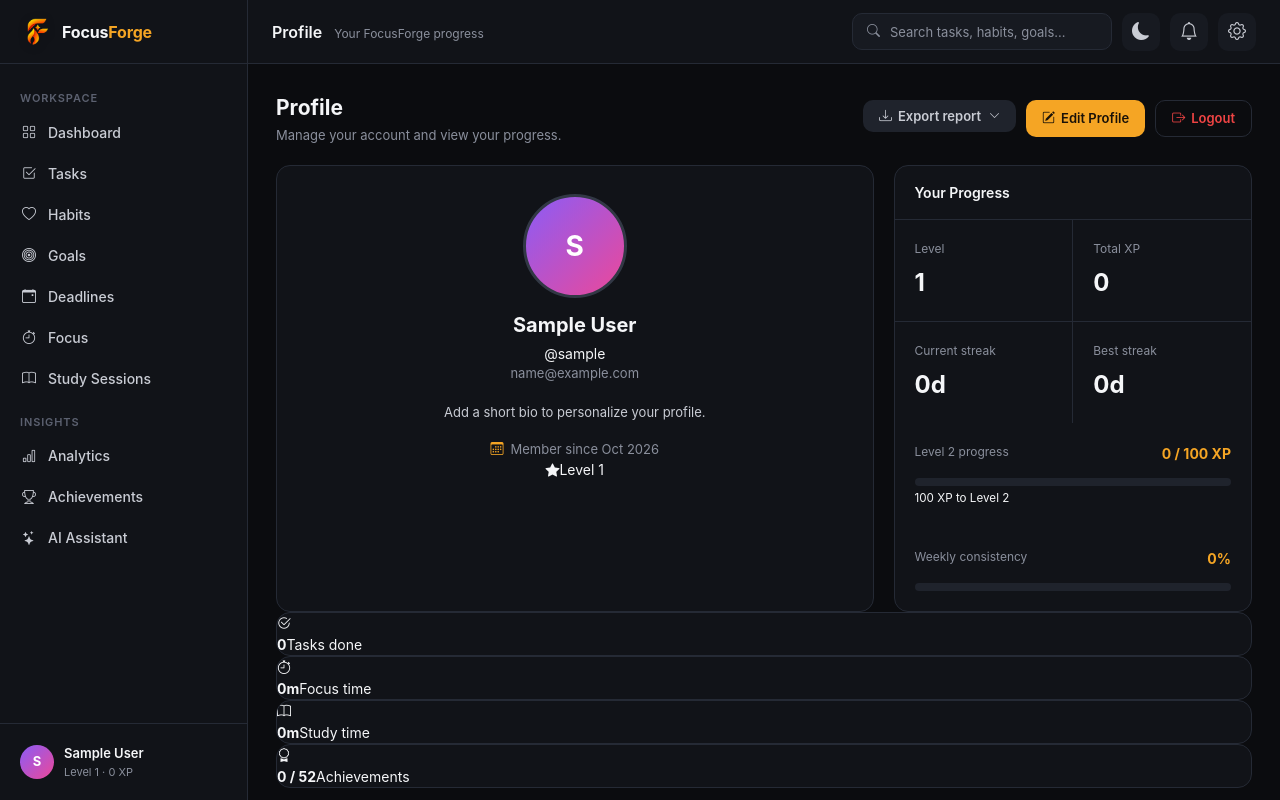
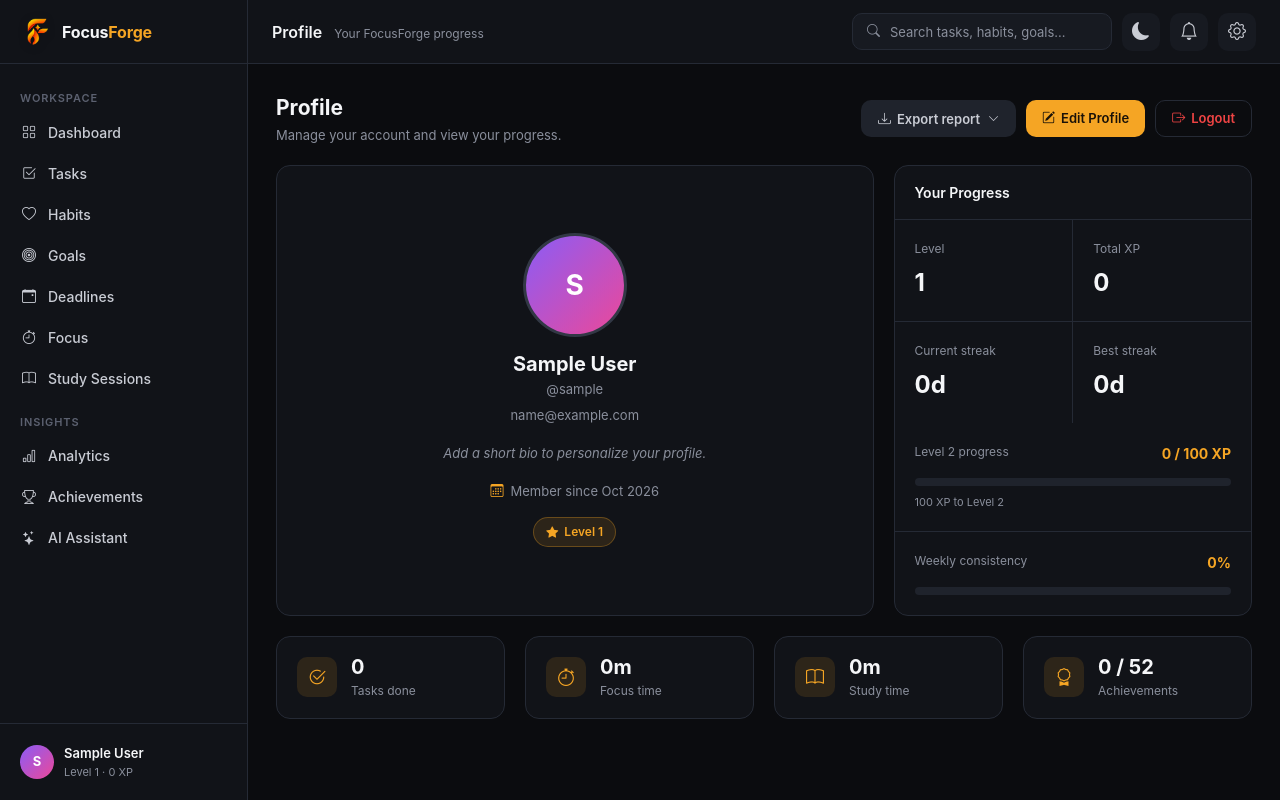
Before and after one commit to Krishna5421/focusforge, a Django app: page /accounts/profile/ in a window 1280 px wide. Run offline with Django 5.2, Linux system fonts and the light colour scheme; the visitor is signed in with stand-in values (Sample User, id 1); data comes from the database, SQL or seed files in the repository; data that the repository does not hold is empty; parts of the project's set-up code (start-up, migrations or seed data) failed here and were passed over.

Commit message:
style(ui): style profile badges and stats, edit profile sections, habits page and export button height

```diff
--- a/static/css/main.css
+++ b/static/css/main.css
@@ -1681,6 +1681,9 @@ html[data-theme="dark"] .xp-popup { text-shadow: 0 0 20px rgba(245, 165, 36, .5)
 .export-card h4 { font-size: 14px; font-weight: 600; margin-bottom: 4px; }
 .export-card p { font-size: 12px; color: var(--text-2); line-height: 1.5; }
 .export-dropdown { position: relative; }
+/* The dropdown wrapper stretches with the other header buttons; let its button fill that height. */
+.profile-actions .export-dropdown { display: flex; }
+.profile-actions .export-dropdown > .btn { border: 1px solid transparent; }
 .export-chevron { font-size: 11px; margin-left: 2px; transition: transform .18s var(--ease); }
 .export-dropdown:has(.export-menu:not([hidden])) .export-chevron { transform: rotate(180deg); }
 .export-menu { background: var(--bg-1); border: 1px solid var(--border); border-radius: var(--radius); box-shadow: var(--shadow-lg); min-width: 218px; overflow: hidden; padding: 6px; position: absolute; right: 0; top: calc(100% + 8px); z-index: 120; }
@@ -1943,3 +1946,71 @@ input[type="date"]::-webkit-calendar-picker-indicator, input[type="time"]::-webk
 .dashboard-empty-row .dashboard-empty-link i { color: inherit; font-size: 12px; transition: transform .15s var(--ease); }
 .dashboard-empty-row .dashboard-empty-link:hover { text-decoration: underline; text-underline-offset: 3px; }
 .dashboard-empty-row .dashboard-empty-link:hover i { transform: translateX(2px); }
+
+/* Profile: username, empty bio link, XP bar, quick stats */
+.profile-username { color: var(--text-2); font-size: 13px; margin: -2px 0 6px; }
+.profile-bio-empty { color: var(--text-2); display: block; font-style: italic; text-decoration: none; }
+.profile-bio-empty:hover { color: var(--accent); text-decoration: underline; text-underline-offset: 3px; }
+.profile-xp { border-bottom: 1px solid var(--border); }
+.profile-xp small { color: var(--text-2); display: block; font-size: 11px; margin-top: 8px; }
+.profile-quick-stats { display: grid; gap: 20px; grid-template-columns: repeat(4, minmax(0, 1fr)); margin-top: 20px; }
+.profile-quick-stat { align-items: center; display: flex; gap: 14px; padding: 18px 20px; }
+.profile-quick-stat i { align-items: center; background: var(--accent-soft); border-radius: 10px; color: var(--accent); display: flex; flex-shrink: 0; font-size: 18px; height: 40px; justify-content: center; width: 40px; }
+.profile-quick-stat strong { color: var(--text-0); display: block; font-size: 20px; line-height: 1.2; }
+.profile-quick-stat span { color: var(--text-2); font-size: 12px; }
+@media (max-width: 900px) { .profile-quick-stats { grid-template-columns: repeat(2, minmax(0, 1fr)); gap: 12px; } }
+@media (max-width: 380px) { .profile-quick-stats { grid-template-columns: 1fr; } }
+
+/* Profile card: content centred vertically, with status badges */
+.profile-summary { display: flex; flex-direction: column; }
+.profile-summary-body { flex: 1; justify-content: center; }
+.profile-badges { display: flex; flex-wrap: wrap; gap: 8px; justify-content: center; margin-top: 16px; }
+.profile-badge { align-items: center; border: 1px solid transparent; border-radius: 999px; display: inline-flex; font-size: 12px; font-weight: 600; gap: 6px; padding: 5px 12px; }
+.profile-badge i { font-size: 12px; }
+.profile-badge.is-verified { background: var(--success-soft); border-color: color-mix(in srgb, var(--success) 30%, transparent); color: var(--success); }
+.profile-badge.is-level { background: var(--accent-soft); border-color: color-mix(in srgb, var(--accent) 30%, transparent); color: var(--accent); }
+.profile-badge.is-streak { background: var(--danger-soft); border-color: color-mix(in srgb, var(--danger) 30%, transparent); color: var(--danger); }
+
+/* Edit profile: pending email notice, remove photo, password card */
+.settings-notice { align-items: center; background: var(--accent-soft); border: 1px solid color-mix(in srgb, var(--accent) 30%, transparent); border-radius: 12px; display: flex; gap: 12px; margin-bottom: 20px; padding: 12px 14px; }
+.settings-notice > i { color: var(--accent); font-size: 20px; }
+.settings-notice > div { display: flex; flex: 1; flex-direction: column; gap: 2px; min-width: 0; }
+.settings-notice strong { color: var(--text-0); font-size: 13px; }
+.settings-notice span { color: var(--text-1); font-size: 12px; overflow-wrap: anywhere; }
+.remove-photo-button { margin-left: 8px; }
+.bio-counter { text-align: right; }
+.settings-password-card { margin-top: 20px; }
+@media (max-width: 640px) {
+  .settings-notice { align-items: flex-start; flex-wrap: wrap; }
+  .remove-photo-button { margin: 8px 0 0; }
+}
+
+/* Habits: progress, filters, groups, schedule meta, monthly summary */
+.habits-card-head { gap: 14px; }
+.habit-progress { align-items: flex-end; color: var(--text-2); display: flex; flex-direction: column; font-size: 12px; gap: 6px; min-width: 120px; }
+.habit-progress-track { background: var(--bg-3); border-radius: 999px; height: 6px; overflow: hidden; width: 120px; }
+.habit-progress-track > div { background: linear-gradient(90deg, var(--accent), var(--accent-2)); border-radius: inherit; height: 100%; transition: width .3s var(--ease); }
+.habit-progress.is-complete { color: var(--success); font-weight: 600; }
+.habit-progress.is-complete .habit-progress-track > div { background: var(--success); }
+.habit-filters { border-bottom: 1px solid var(--border); display: flex; gap: 6px; overflow-x: auto; padding: 10px 20px; scrollbar-width: thin; }
+.habit-filters .filter-chip { border-radius: 999px; flex: 0 0 auto; font-size: 12px; padding: 5px 12px; }
+.habit-group-label { background: var(--bg-2); color: var(--text-2); font-size: 10px; font-weight: 700; letter-spacing: .1em; padding: 7px 20px; text-transform: uppercase; }
+.habit-item.is-not-today .habit-name, .habit-item.is-not-today .habit-icon { opacity: .6; }
+.habit-meta { align-items: center; color: var(--text-2); display: flex; flex-wrap: wrap; font-size: 11px; gap: 4px 12px; margin-top: 4px; }
+.habit-meta i { margin-right: 4px; }
+.habit-next { color: var(--accent); }
+.habit-next.is-done { color: var(--success); }
+.habit-week-day.off { opacity: .35; }
+.habit-month-summary { border-bottom: 1px solid var(--border); display: grid; grid-template-columns: repeat(3, minmax(0, 1fr)); }
+.habit-month-summary > div { display: flex; flex-direction: column; gap: 2px; padding: 12px 16px; }
+.habit-month-summary > div + div { border-left: 1px solid var(--border); }
+.habit-month-summary strong { color: var(--text-0); font-size: 18px; }
+.habit-month-summary span { color: var(--text-2); font-size: 11px; }
+@media (max-width: 640px) {
+  .habit-progress-track { width: 90px; }
+  .habit-progress { min-width: 90px; }
+  .habit-month-summary > div { padding: 10px; }
+  .habit-month-summary strong { font-size: 15px; }
+}
+/* Rows are display:flex, which would otherwise override the hidden attribute used by the category filter. */
+.habit-item[hidden], .habit-group-label[hidden], .habit-filter-empty[hidden] { display: none !important; }
```
